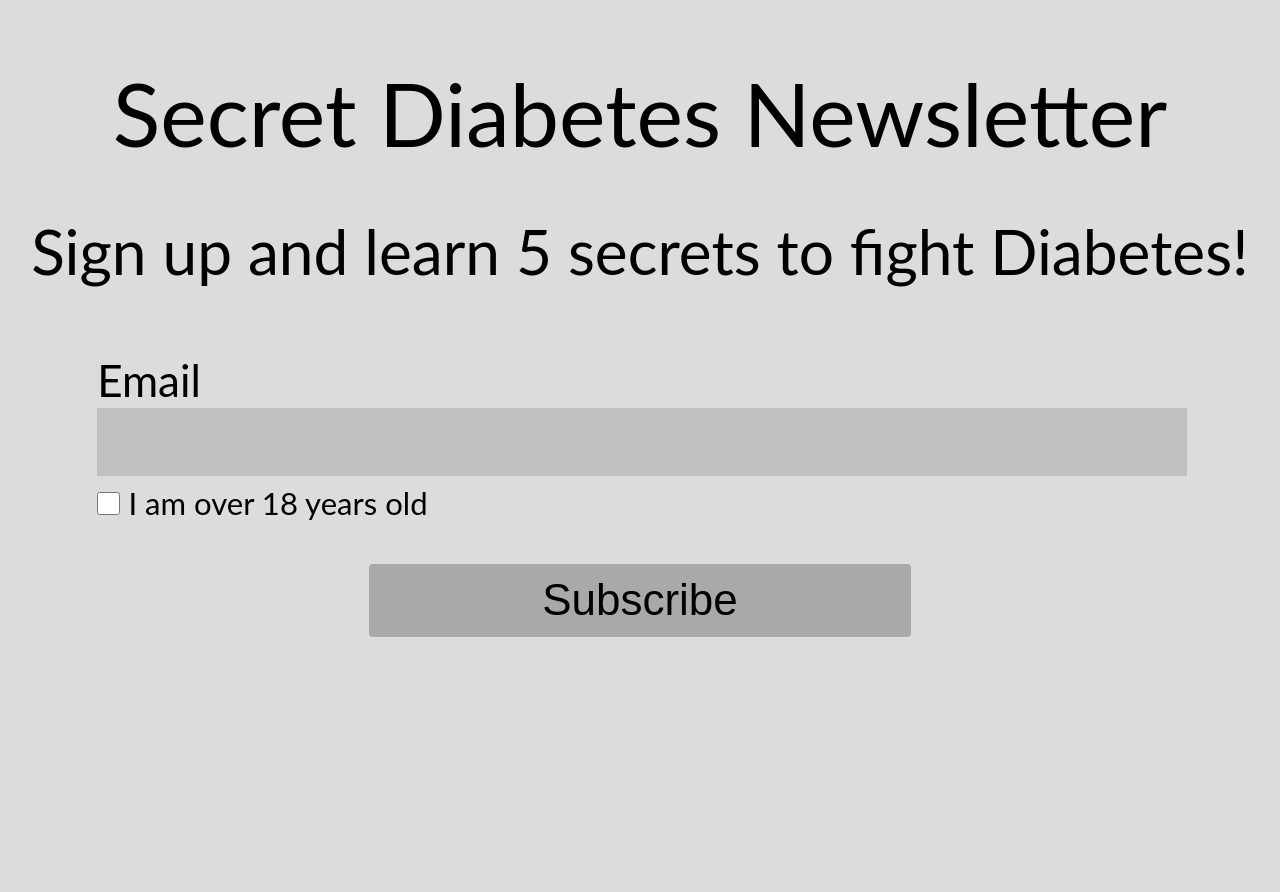
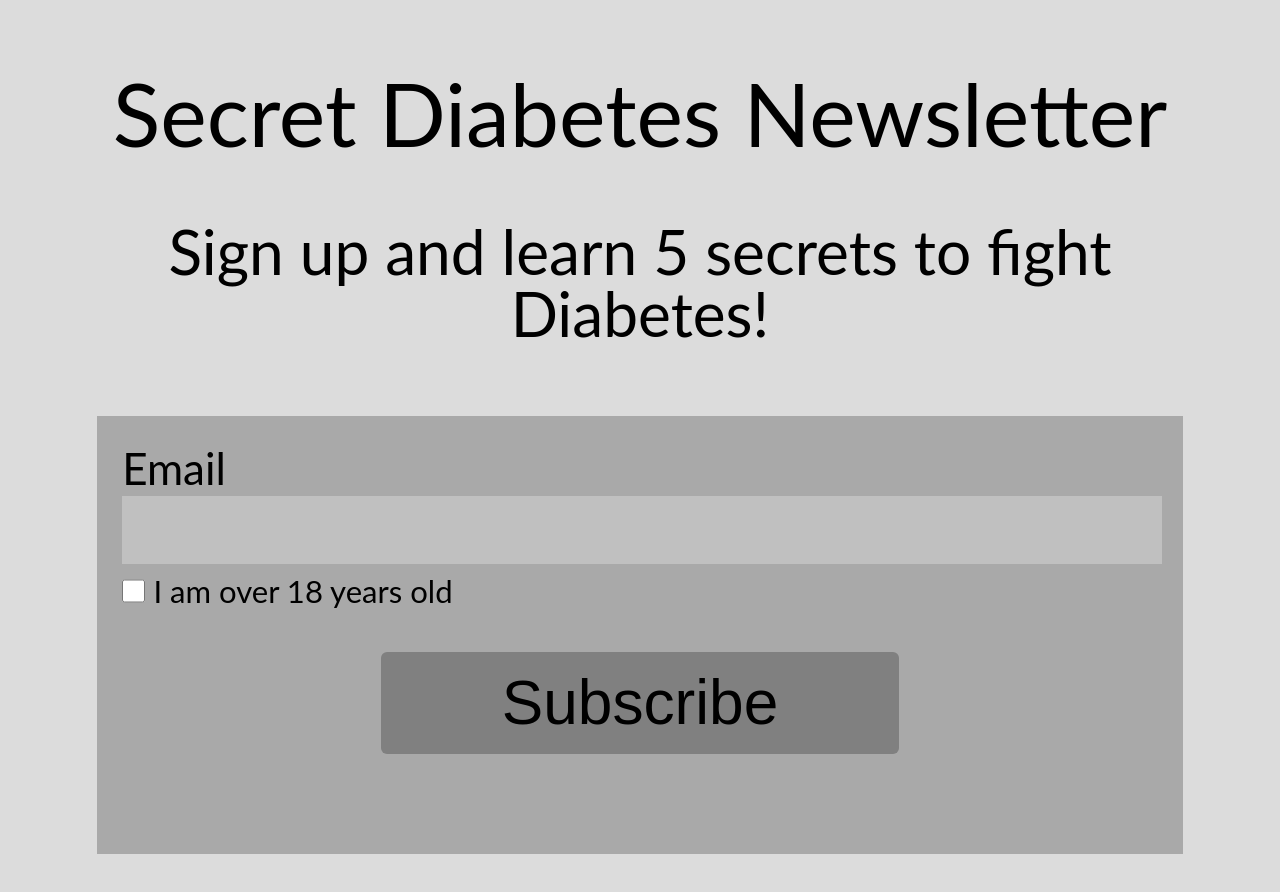
Before and after one commit to organization2021/lab3, a plain HTML site: page index.html in a window 1280 px wide. Before the commit the page ends 800 px from the top, so only its background shows below. Drawn offline with nearby package versions, Linux system fonts and the light colour scheme.

Commit message:
Update screen.css
added margin to title
changed background color
changed border-radius

```diff
--- a/css/screen.css
+++ b/css/screen.css
@@ -216,13 +216,17 @@ p {
   font-size: 2.827em;
   line-height: 1em;
   padding-top: 1em;
+  margin-left: 1em;
+  margin-right: 1em;
 }
 
 ol {
+  background-color: #A9A9A9;
   text-align: left;
   margin: 1.618em;
   font-size: 1.999em;
   line-height: 1.25em;
+  padding: 25px 25px 100px 25px;
 }
 
 #email {
@@ -253,12 +257,14 @@ input[type="checkbox"] {
   }
 
 #submit {
-  background-color: #A9A9A9;
-  border-radius: 4px;
+  background-color: rgb(128,128,128);
+  color: black;
+  border-radius: 6px;
   border: none;
   width: 50%;
   padding-top: 0.25em;
   padding-bottom: 0.25em;
+  font-size: 1.414em;
 }
 
 
```
